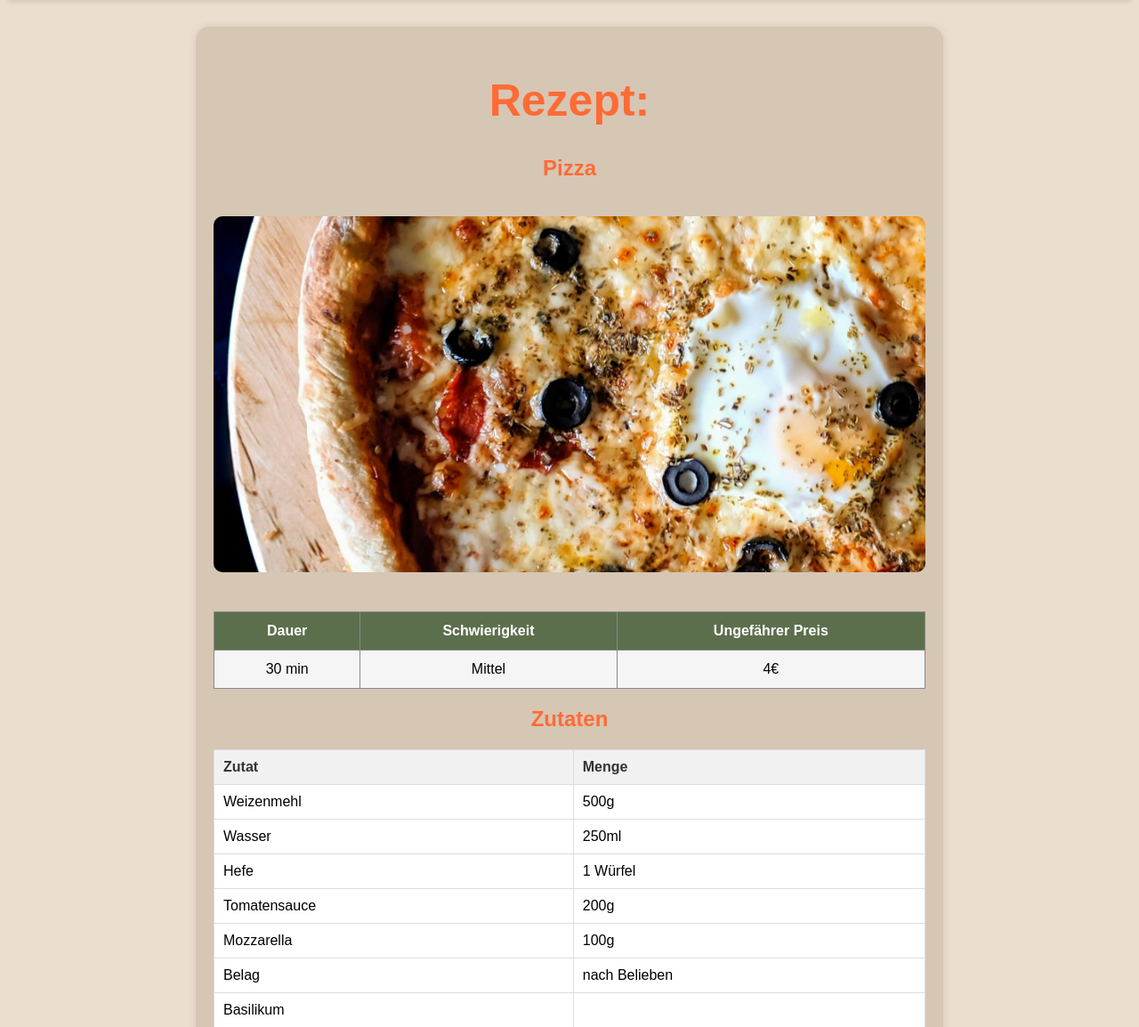
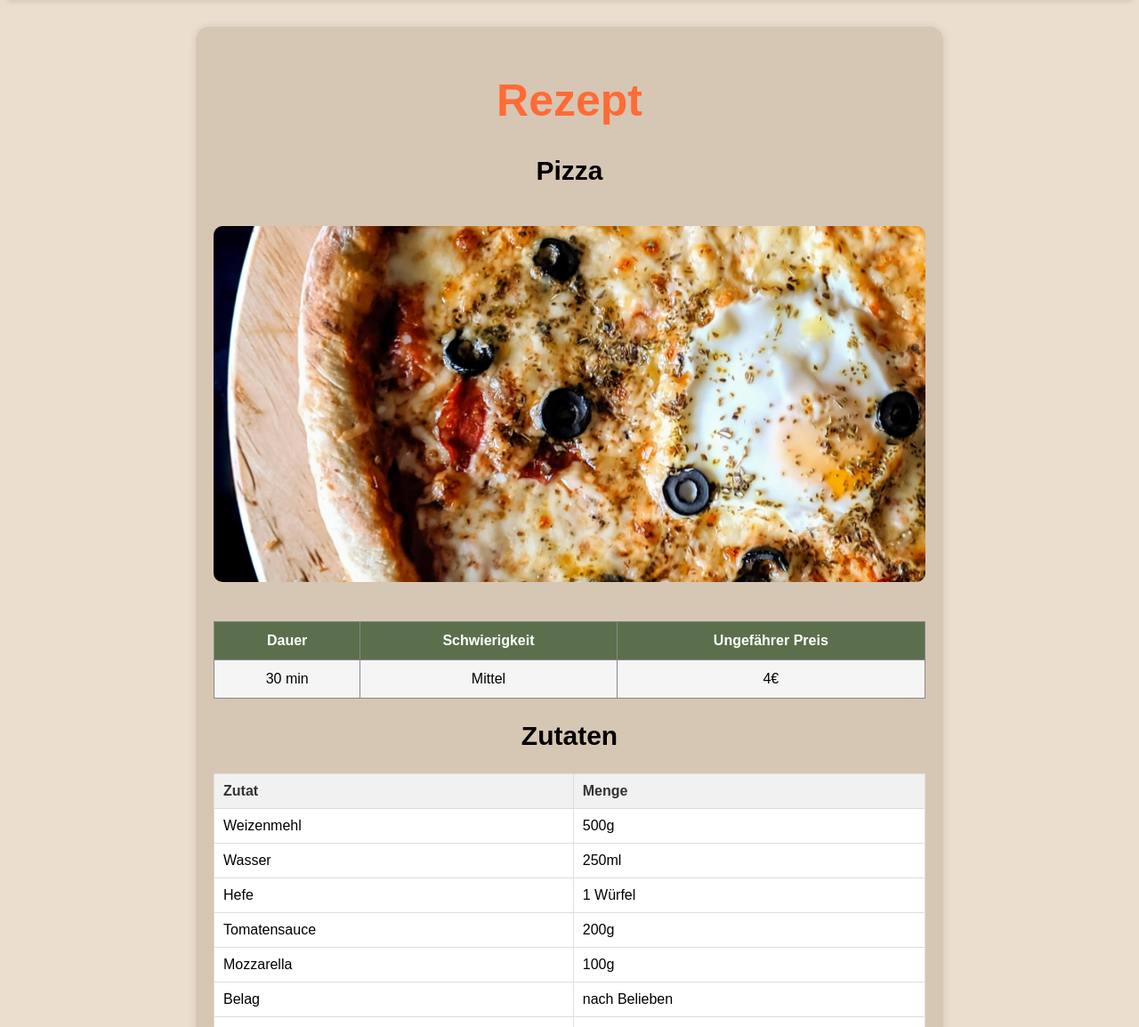
Before and after one commit to cln34/RezeptWebsite, a PHP site: page /rezept.php in a window 1280 px wide. Shown: the part 61-1215 px from the top of the page at 89% size. Run offline with PHP 8.4, Linux system fonts and the light colour scheme.

Commit message:
Textfelder angepasst, größe nicht mehr veränderbar

```diff
--- a/css/kommentare.css
+++ b/css/kommentare.css
@@ -79,8 +79,9 @@
   font-size: 16px;
   border-radius: 10px;
   border: 1px solid #ccc;
-  resize: vertical;
+  resize: none;
   margin-bottom: 20px;
+  box-sizing: border-box;
 }
 
 .kommentar-form .button {
--- a/css/rezept.css
+++ b/css/rezept.css
@@ -10,10 +10,11 @@
   box-shadow: 0 0 10px rgba(0, 0, 0, 0.1);
 }
 
-.rezept-container h1, .rezept-container h2 {
-  color: #FF6B35;
+.rezept-container h2 {
+  color: black;
   text-align: center;
   font-family: sans-serif;
+  font-size: 30px;
 }
 
 .rezept-container p, .rezept-container li {
--- a/css/rezeptErstellen.css
+++ b/css/rezeptErstellen.css
@@ -32,6 +32,7 @@
     border-radius: 8px;
     box-sizing: border-box;
     font-size: 1rem;
+    resize: none;
   }
 
 .rezeptErstellen input[type="file"] {
--- a/rezept.php
+++ b/rezept.php
@@ -18,7 +18,7 @@
   ?>
 
   <main class="rezept-container">
-  <h1>Rezept:</h1>
+  <h1>Rezept</h1>
   <h2>Pizza</h2>
   <img src="images/pizza.jpg" alt="Das ist ein Bild von Pizza" title="Lecker Pizza" class="rezept-bild" />
 
```
